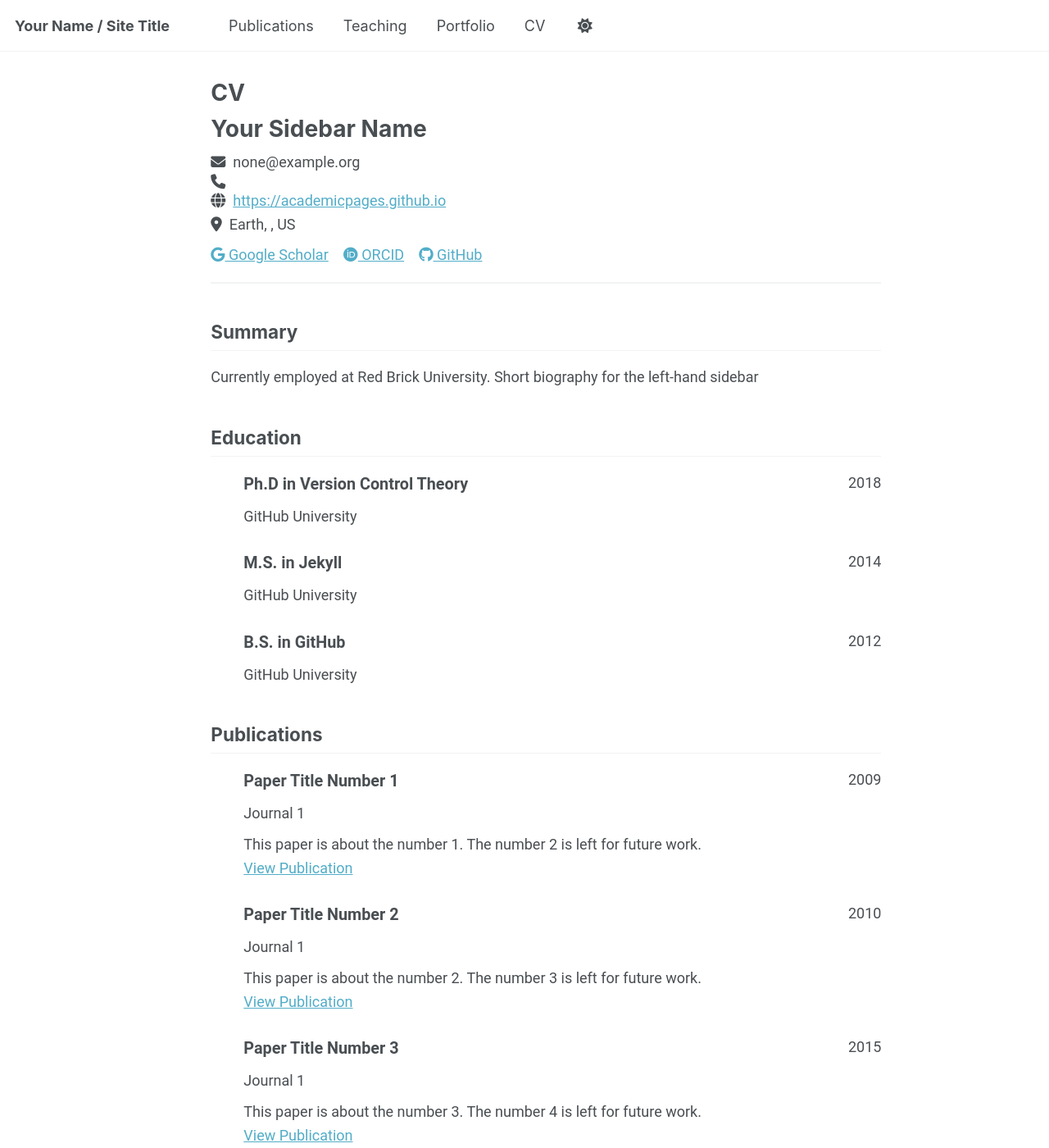
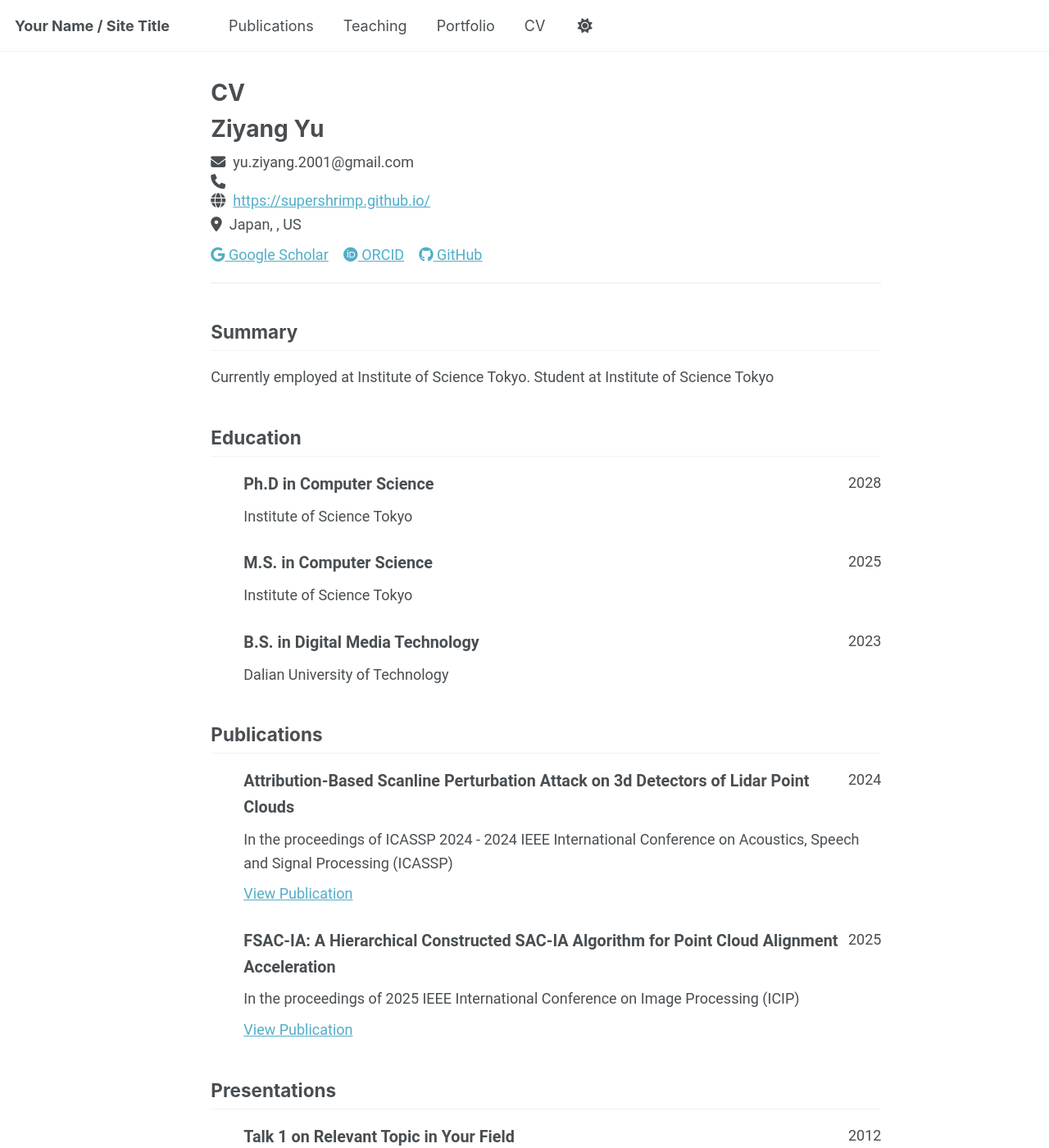
Before and after one commit to SuperShrimp/supershrimp.github.io, a Jekyll site: the page built from _pages/cv-json.md, in a window 1280 px wide and 1400 px high. Shown: the whole window at 82% size. Built offline with Jekyll 4.4.1, drawn with Linux system fonts in a browser that asks for light colours; a script bundle is joined from its source files by our own code; library files that are not in the unit come from our copies; some of the changed text lies outside the part shown.

Commit message:
modify config

```diff
--- a/_config.yml
+++ b/_config.yml
@@ -51,7 +51,7 @@ author:
   bitbucket        : # Username - Update with your username on the site
   codepen          : # Username
   dribbble         : # Username
-  github           : "https://github.com/SuperShrimp"
+  github           : "SuperShrimp"
   kaggle           : # Username
   stackoverflow    : # User number or user number and name (i.e., use "1" or "1/jeff-atwood")
 
--- a/_data/cv.json
+++ b/_data/cv.json
@@ -1,14 +1,14 @@
 {
   "basics": {
-    "name": "Your Sidebar Name",
-    "email": "none@example.org",
+    "name": "Ziyang Yu",
+    "email": "yu.ziyang.2001@gmail.com",
     "phone": "",
-    "website": "https://academicpages.github.io",
-    "summary": "Currently employed at Red Brick University. Short biography for the left-hand sidebar",
+    "website": "https://supershrimp.github.io/",
+    "summary": "Currently employed at Institute of Science Tokyo. Student at Institute of Science Tokyo",
     "location": {
       "address": "",
       "postalCode": "",
-      "city": "Earth",
+      "city": "Japan",
       "countryCode": "US",
       "region": ""
     },
@@ -16,46 +16,46 @@
       {
         "network": "Google Scholar",
         "username": "",
-        "url": "https://scholar.google.com/citations?user=PS_CX0AAAAAJ"
+        "url": "https://scholar.google.co.jp/citations?user=ko4-GncAAAAJ&hl=ja&authuser=2"
       },
       {
         "network": "ORCID",
         "username": "",
-        "url": "https://orcid.org/yourorcidurl"
+        "url": "https://orcid.org/my-orcid?orcid=0009-0001-2240-4490"
       },
       {
         "network": "GitHub",
-        "username": "academicpages",
-        "url": "https://github.com/academicpages"
+        "username": "SuperShrimp",
+        "url": "https://github.com/SuperShrimp"
       }
     ]
   },
   "work": [],
   "education": [
     {
-      "institution": "GitHub University",
-      "area": "Ph.D in Version Control Theory",
+      "institution": "Institute of Science Tokyo",
+      "area": "Ph.D in Computer Science",
       "studyType": "",
       "startDate": "",
-      "endDate": "2018",
+      "endDate": "2028",
       "gpa": null,
       "courses": []
     },
     {
-      "institution": "GitHub University",
-      "area": "M.S. in Jekyll",
+      "institution": "Institute of Science Tokyo",
+      "area": "M.S. in Computer Science",
       "studyType": "",
       "startDate": "",
-      "endDate": "2014",
+      "endDate": "2025",
       "gpa": null,
       "courses": []
     },
     {
-      "institution": "GitHub University",
-      "area": "B.S. in GitHub",
+      "institution": "Dalian University of Technology",
+      "area": "B.S. in Digital Media Technology",
       "studyType": "",
       "startDate": "",
-      "endDate": "2012",
+      "endDate": "2023",
       "gpa": null,
       "courses": []
     }
@@ -66,32 +66,18 @@
   "references": [],
   "publications": [
     {
-      "name": "Paper Title Number 1",
-      "publisher": "Journal 1",
-      "releaseDate": "2009-10-01",
-      "website": "https://academicpages.github.io/files/paper1.pdf",
-      "summary": "This paper is about the number 1. The number 2 is left for future work."
+      "name": "Attribution-Based Scanline Perturbation Attack on 3d Detectors of Lidar Point Clouds",
+      "publisher": "In the proceedings of ICASSP 2024 - 2024 IEEE International Conference on Acoustics, Speech and Signal Processing (ICASSP)",
+      "releaseDate": "2024-01-01",
+      "website": "",
+      "summary": ""
     },
     {
-      "name": "Paper Title Number 2",
-      "publisher": "Journal 1",
-      "releaseDate": "2010-10-01",
-      "website": "https://academicpages.github.io/files/paper2.pdf",
-      "summary": "This paper is about the number 2. The number 3 is left for future work."
-    },
-    {
-      "name": "Paper Title Number 3",
-      "publisher": "Journal 1",
-      "releaseDate": "2015-10-01",
-      "website": "https://academicpages.github.io/files/paper3.pdf",
-      "summary": "This paper is about the number 3. The number 4 is left for future work."
-    },
-    {
-      "name": "Paper Title Number 4",
-      "publisher": "GitHub Journal of Bugs",
-      "releaseDate": "2024-02-17",
-      "website": "https://academicpages.github.io/files/paper3.pdf",
-      "summary": "This paper is about fixing template issue #693."
+      "name": "FSAC-IA: A Hierarchical Constructed SAC-IA Algorithm for Point Cloud Alignment Acceleration",
+      "publisher": "In the proceedings of 2025 IEEE International Conference on Image Processing (ICIP)",
+      "releaseDate": "2025-01-01",
+      "website": "",
+      "summary": ""
     }
   ],
   "presentations": [
```
Also changed, not shown: _pages/cv.md (+4 -4 lines).
